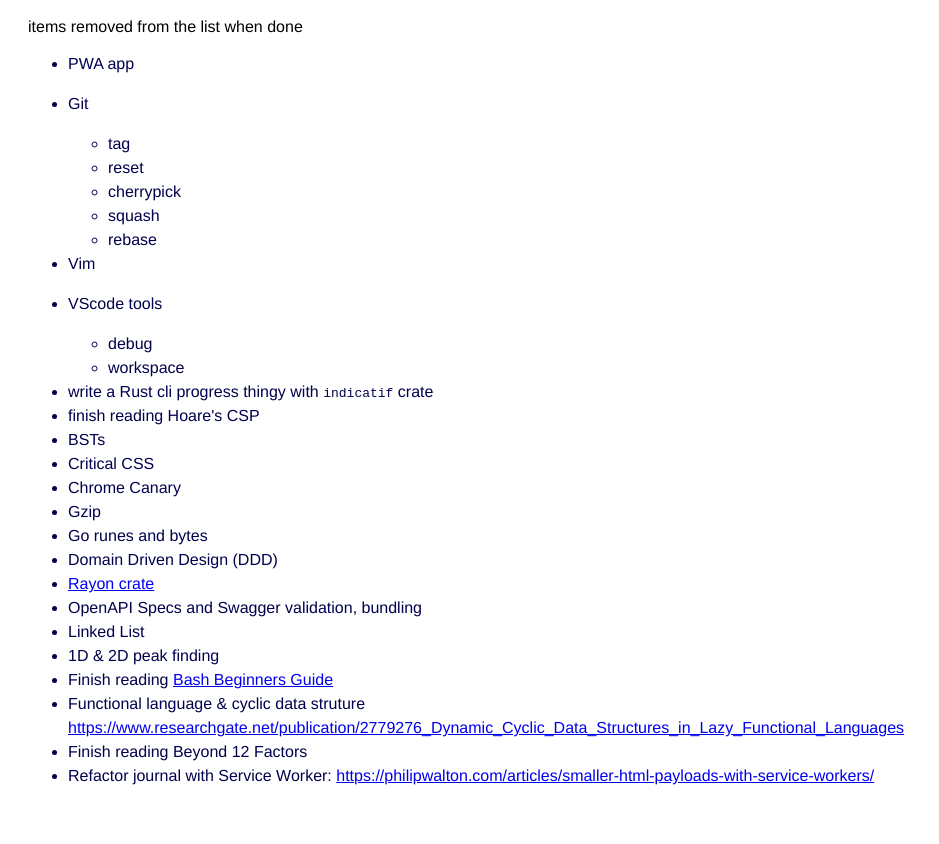
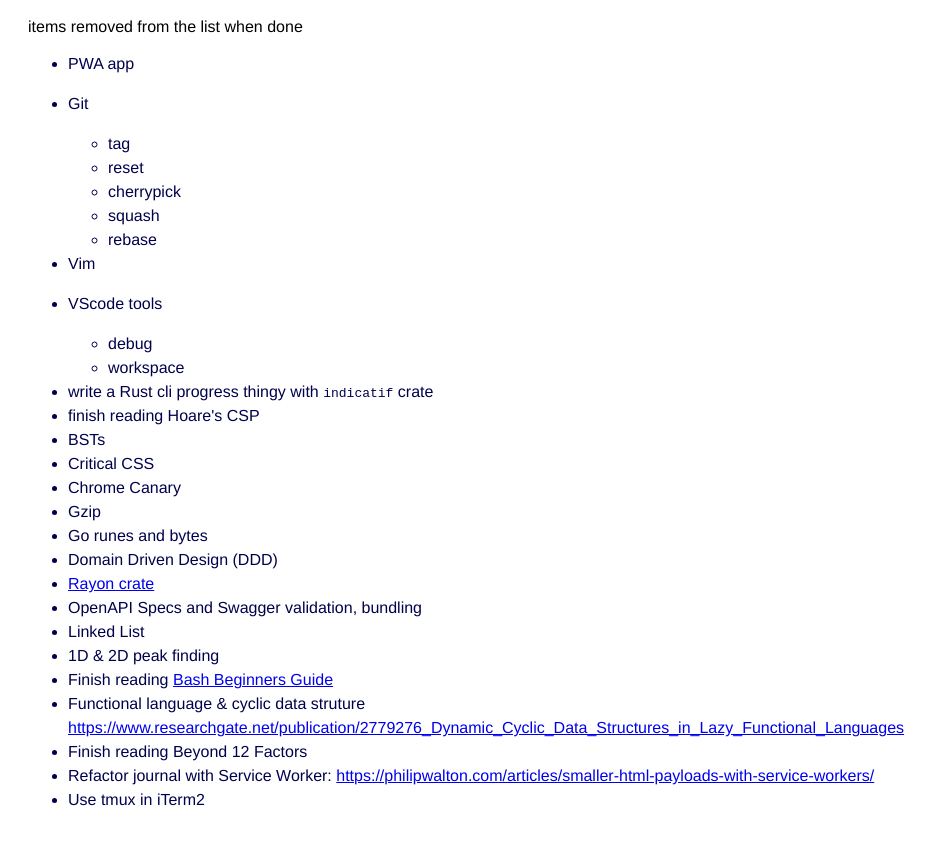
Before and after one commit to LXie-Saintex/placement-retro, a website: page html/todo-minor.html in a window 1280 px wide. Shown: the part 68-912 px from the top of the page, without its empty margins (0-939 px from the left). Drawn offline with Linux system fonts and the light colour scheme.

Commit message:
added todo

```diff
--- a/html/todo-minor.html
+++ b/html/todo-minor.html
@@ -42,6 +42,7 @@
             <li>Functional language & cyclic data struture<a href="https://www.researchgate.net/publication/2779276_Dynamic_Cyclic_Data_Structures_in_Lazy_Functional_Languages"> https://www.researchgate.net/publication/2779276_Dynamic_Cyclic_Data_Structures_in_Lazy_Functional_Languages</a></li>
             <li>Finish reading Beyond 12 Factors</li>
             <li>Refactor journal with Service Worker: <a href="https://philipwalton.com/articles/smaller-html-payloads-with-service-workers/">https://philipwalton.com/articles/smaller-html-payloads-with-service-workers/</a></li>
+            <li>Use tmux in iTerm2</li>
         </ul>
     </body>
 </html>
```
